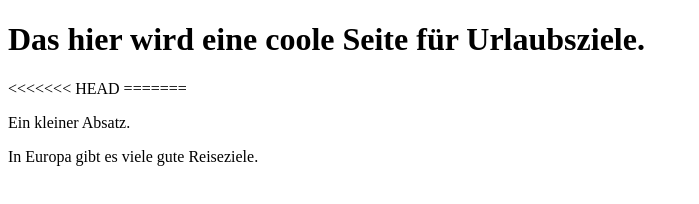
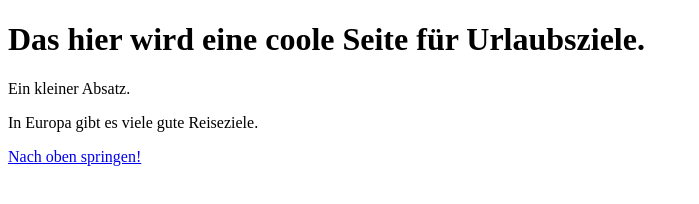
Before and after one commit to mustafabicen/Urlaubsziele, a plain HTML site: page index.html in a window 1280 px wide. Shown: the whole page, without its empty margins (0-699 px from the left). Drawn offline with Linux system fonts and the light colour scheme.

Commit message:
Adding a link to top

```diff
--- a/index.html
+++ b/index.html
@@ -7,9 +7,8 @@
  </head>
  <body sytle="backround-color: rgb(200, 200, 200)">
   <h1>Das hier wird eine coole Seite für Urlaubsziele.</h1>
-<<<<<<< HEAD
-=======
   <p>Ein kleiner Absatz.</p>
   <p>In Europa gibt es viele gute Reiseziele.</p>
+  <a href='#'>Nach oben springen!</a>
  </body>
 </html>
```
